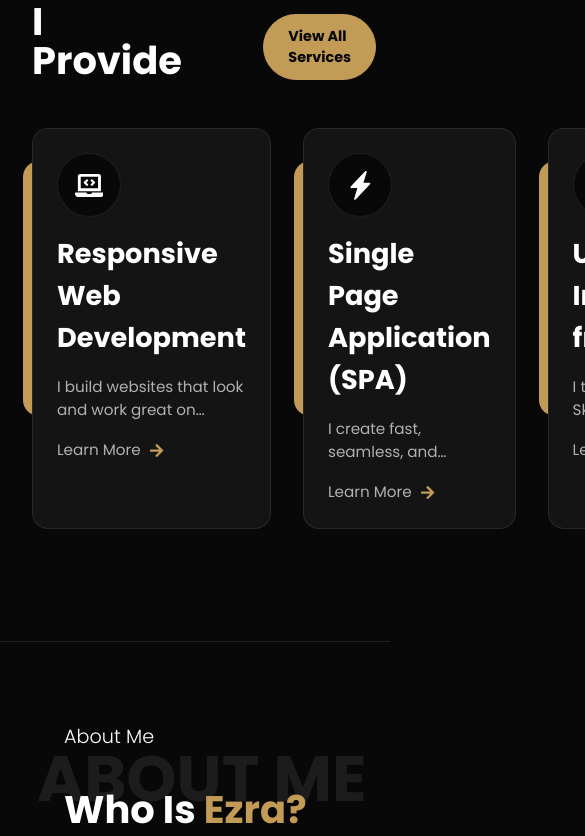
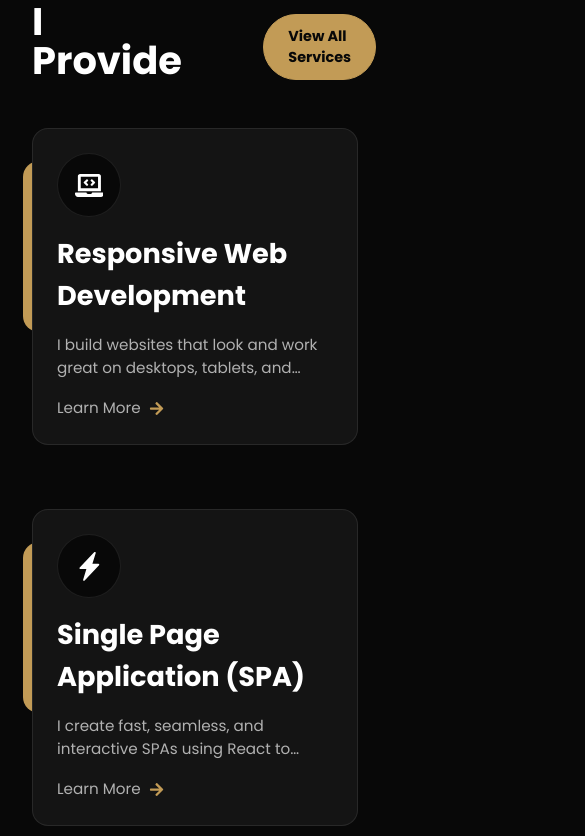
Before and after one commit to Auxtine/Arbini, a React (Vite) app: page / in a window 390 px wide. Shown: the part 1028-1864 px from the top of the page, 585 px wide, since content can reach past the window. Built offline with nearby package versions, Linux system fonts and the light colour scheme.

Commit message:
made flex-wrap: wrap; for small screens

```diff
--- a/src/Components/Footer/Footer.jsx
+++ b/src/Components/Footer/Footer.jsx
@@ -20,7 +20,7 @@ export default function Footer() {
             Hire Me Now
           </a>
         </div>
-        <div className="p-block-7 flex flex-start gap-4">
+        <div className="p-block-7 flex flex-start gap-4 flex-1024">
           <div className="footer-wrapper">
             <a href="#" className="logo">
               <span>A</span> Arbini.dev
--- a/src/Components/Plans/Plans.jsx
+++ b/src/Components/Plans/Plans.jsx
@@ -59,7 +59,7 @@ export default function Plans() {
             Get Started
           </a>
         </div>
-        <div className="flex mt-5 gap-5">{renderPlansData}</div>
+        <div className="flex mt-5 gap-5 flex-1024">{renderPlansData}</div>
       </div>
     </section>
   );
--- a/src/Components/Services/Services.jsx
+++ b/src/Components/Services/Services.jsx
@@ -56,7 +56,9 @@ export default function Services() {
           </Link>
         </div>
 
-        <div className="flex gap-2 stretch mt-5">{renderServicesData}</div>
+        <div className="flex gap-2 stretch mt-5 flex-1024">
+          {renderServicesData}
+        </div>
       </div>
     </section>
   );
--- a/src/index.css
+++ b/src/index.css
@@ -81,3 +81,9 @@ img {
 html {
   scroll-behavior: smooth;
 }
+
+@media (max-width: 1024px) {
+  .flex-1024 {
+    flex-wrap: wrap !important;
+  }
+}
```
